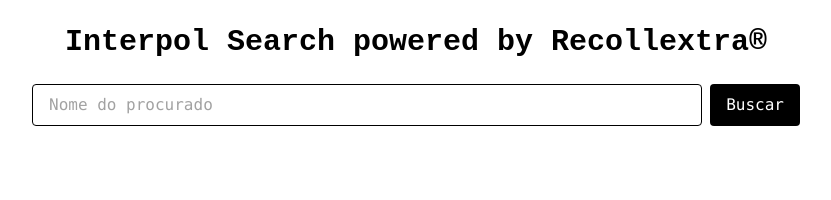
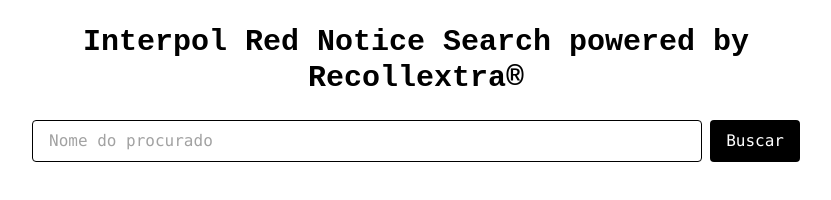
Before and after one commit to rffs6995/interpol-search, a plain HTML site: page index.html in a window 1280 px wide. Shown: the whole page, without its empty margins (224-1055 px from the left). Drawn offline with nearby package versions, Linux system fonts and the light colour scheme.

Commit message:
index.html

```diff
--- a/index.html
+++ b/index.html
@@ -3,7 +3,7 @@
   <head>
     <meta charset="UTF-8" />
     <meta name="viewport" content="width=device-width, initial-scale=1.0" />
-    <title>Interpol Search powered by Recollextra®</title>
+    <title>Interpol Red Notice Search powered by Recollextra®</title>
     <script src="https://cdn.tailwindcss.com"></script>
     <style>
       body {
@@ -14,7 +14,8 @@
   </head>
   <body class="bg-white text-black p-6">
     <div class="max-w-3xl mx-auto space-y-6">
-      <h1 class="text-3xl font-bold text-center">Interpol Search powered by Recollextra®</h1>
+      <h1 class="text-3xl font-bold text-center">Interpol Red Notice Search powered by Recollextra®</h1>
+
 
       <div class="flex gap-2">
         <input
```
